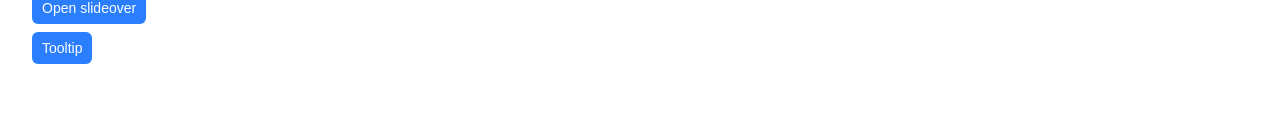
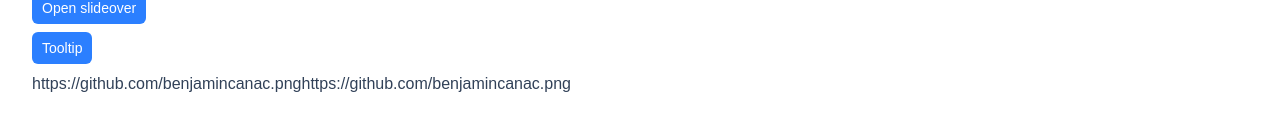
Before and after one commit to ndlabdev/svui, a SvelteKit app: page / in a window 1280 px wide. Shown: the part 1874-2004 px from the top of the page. Built offline with nearby package versions, Linux system fonts and the light colour scheme.

Commit message:
Avatar Group

```diff
--- /dev/null
+++ b/src/lib/components/avatar-group/AvatarGroup.svelte
@@ -0,0 +1,41 @@
+<script lang="ts">
+    import { tv } from 'tailwind-variants'
+    import { type AvatarGroupProps, avatarGroupTheme } from '.'
+    import uiConfig from '#uiconfig'
+    import { Avatar } from '$lib/components/avatar'
+
+    const {
+        as = 'div',
+        children,
+        size,
+        max,
+        class: className,
+				ui,
+        ...restProps
+    }: AvatarGroupProps = $props()
+
+    const avatarMax = $derived(typeof max === 'string' ? Number.parseInt(max, 10) : max)
+
+    const uiAvatarGroup = $derived(
+        tv({
+            extend: tv(avatarGroupTheme),
+            ...(uiConfig?.ui?.avatarGroup || {})
+        })({
+            size
+        })
+    )
+
+    const uiRoot = $derived(uiAvatarGroup.root({
+        class: [ui?.root, className?.toString()]
+    }))
+
+    const uiBase = $derived(uiAvatarGroup.base({
+        class: ui?.base
+    }))
+</script>
+
+<svelte:element this={as} class={uiRoot}>
+	{#each children as child}
+		{child.src}
+	{/each}
+</svelte:element>
--- /dev/null
+++ b/src/lib/components/avatar-group/index.ts
@@ -0,0 +1,5 @@
+import AvatarGroup from './AvatarGroup.svelte'
+import { avatarGroupTheme } from './theme'
+import { type  AvatarGroupProps } from './type'
+
+export { avatarGroupTheme, AvatarGroup, type AvatarGroupProps }
--- /dev/null
+++ b/src/lib/components/avatar-group/theme.ts
@@ -0,0 +1,42 @@
+import { tv } from 'tailwind-variants'
+
+export const avatarGroupTheme = tv({
+    slots: {
+        root: 'inline-flex flex-row-reverse justify-end',
+        base: 'relative rounded-full ring-bg first:me-0'
+    },
+    variants: {
+        size: {
+            '3xs': {
+                base: 'ring -me-0.5'
+            },
+            '2xs': {
+                base: 'ring -me-0.5'
+            },
+            xs: {
+                base: 'ring -me-0.5'
+            },
+            sm: {
+                base: 'ring-2 -me-1.5'
+            },
+            md: {
+                base: 'ring-2 -me-1.5'
+            },
+            lg: {
+                base: 'ring-2 -me-1.5'
+            },
+            xl: {
+                base: 'ring-3 -me-2'
+            },
+            '2xl': {
+                base: 'ring-3 -me-2'
+            },
+            '3xl': {
+                base: 'ring-3 -me-2'
+            }
+        }
+    },
+    defaultVariants: {
+        size: 'md'
+    }
+})
--- /dev/null
+++ b/src/lib/components/avatar-group/type.ts
@@ -0,0 +1,9 @@
+import type { HTMLAttributes } from 'svelte/elements'
+import type { avatarGroupTheme } from './theme'
+
+export interface AvatarGroupProps extends HTMLAttributes<HTMLDivElement> {
+	as?: keyof HTMLElementTagNameMap
+	max?: number | string
+	size?: keyof typeof avatarGroupTheme['variants']['size']
+	ui?: Partial<typeof avatarGroupTheme['slots']>
+}
--- a/src/routes/+page.svelte
+++ b/src/routes/+page.svelte
@@ -17,6 +17,7 @@
     import Slideover from '$lib/components/slideover/Slideover.svelte'
     import Tooltip from '$lib/components/tooltip/Tooltip.svelte'
     import Heading from '$lib/components/typography/Heading.svelte'
+    import AvatarGroup from '$lib/components/avatar-group/AvatarGroup.svelte'
 
     const items = [
         {
@@ -43,6 +44,15 @@
     ]
 
     let accordionValue = $state(['1', '2'])
+
+    const avatarGroupItems = [
+        {
+            src: 'https://github.com/benjamincanac.png'
+        },
+        {
+            src: 'https://github.com/benjamincanac.png'
+        }
+    ]
 </script>
 
 <Container>
@@ -349,6 +359,14 @@
         </div>
 
         <div class="col-span-12">
+            <AvatarGroup children={avatarGroupItems}>
+                <Avatar src="https://github.com/benjamincanac.png" size="xl" />
+                <Avatar src="https://github.com/benjamincanac.png" size="xl" />
+                <Avatar src="https://github.com/benjamincanac.png" size="xl" />
+            </AvatarGroup>
+        </div>
+
+        <div class="col-span-12">
             <div class="mb-16"></div>
         </div>
     </div>
--- a/src/types/global-ui-config.d.ts
+++ b/src/types/global-ui-config.d.ts
@@ -16,6 +16,7 @@
 import type { slideoverTheme } from '$lib/components/slideover/theme'
 import type { tooltipTheme } from '$lib/components/tooltip/theme'
 import type { headingTheme } from '$lib/components/typography/theme'
+import type { avatarGroupTheme } from '$lib/components/avatar-group/theme'
 
 type ThemeConfig<T> = {
 	slots?: Partial<T['slots']>
@@ -28,6 +29,7 @@
 	ui?: {
 		accordion?: ThemeConfig<typeof accordionTheme>
 		avatar?: ThemeConfig<typeof avatarTheme>
+		avatarGroup?: ThemeConfig<typeof avatarGroupTheme>
 		alert?: ThemeConfig<typeof alertTheme>
 		badge?: ThemeConfig<typeof badgeTheme>
 		button?: ThemeConfig<typeof buttonTheme>
```
